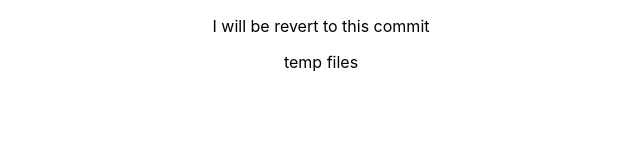
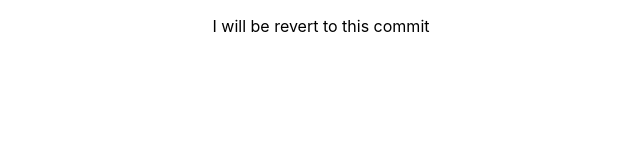
Before and after one commit to samalaranjith1/git, a React (Create React App) app: page / in a window 1280 px wide. Shown: the top 160 px of the page, without its empty margins (319-959 px from the left). Built offline with nearby package versions, Linux system fonts and the light colour scheme.

Commit message:
Revert "temp files"
This reverts commit b0f418fa97fac1f9fa47b0997703ae5dd1467f52.

```diff
--- a/src/App.js
+++ b/src/App.js
@@ -5,7 +5,6 @@ function App() {
   return (
     <div className="App">
       <p>I will be revert to this commit </p>
-      <p>temp files </p>
     </div>
   );
 }
```
